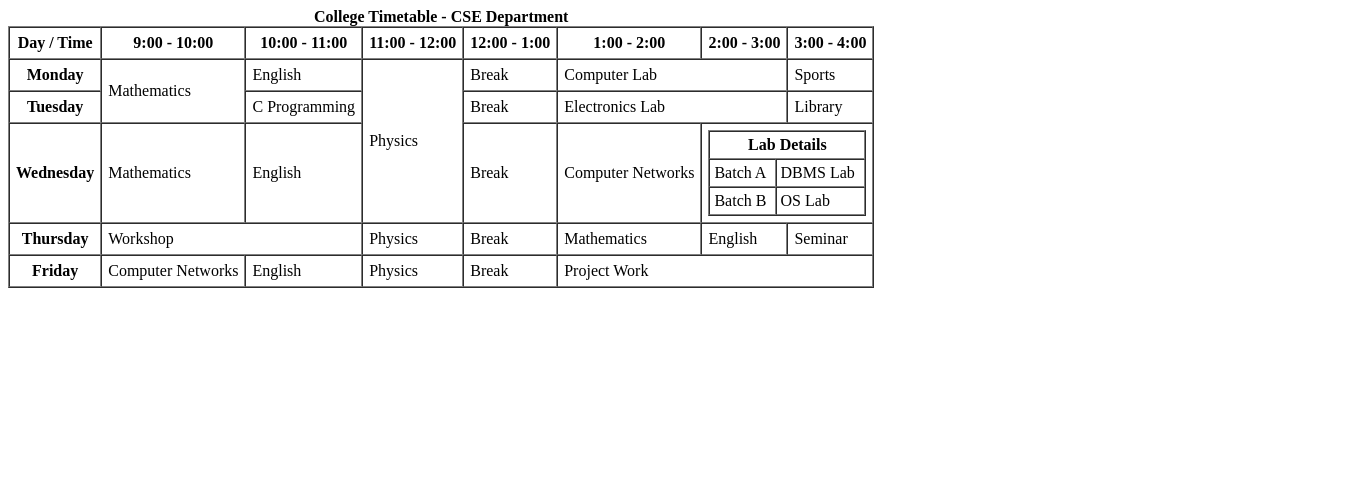
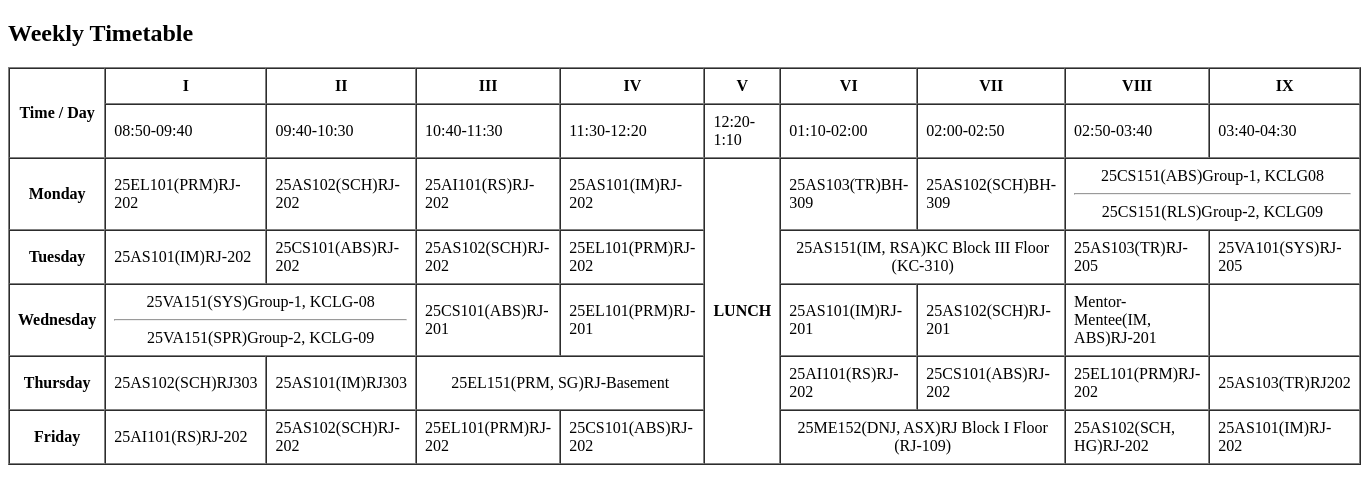
Before and after one commit to warriormvndr/WDW_0370, a plain HTML site: page index2.html in a window 1280 px wide. Shown: the whole page, 1361 px wide, since content can reach past the window. Drawn offline with Linux system fonts and the light colour scheme.

Commit message:
index3.html

```diff
--- a/index2.html
+++ b/index2.html
@@ -1,89 +1,109 @@
 <!DOCTYPE html>
 <html>
 <head>
-  <title>College Timetable</title>
+<title>Timetable</title>
 </head>
 <body>
 
-  <table border="1" cellpadding="6" cellspacing="0">
-    <caption><b>College Timetable - CSE Department</b></caption>
+<h2>Weekly Timetable</h2>
 
-    <!-- Header row -->
+<table border="1" cellpadding="8" cellspacing="0" align="center">
+
+
   <tr>
-      <th>Day / Time</th>
-      <th>9:00 - 10:00</th>
-      <th>10:00 - 11:00</th>
-      <th>11:00 - 12:00</th>
-      <th>12:00 - 1:00</th>
-      <th>1:00 - 2:00</th>
-      <th>2:00 - 3:00</th>
-      <th>3:00 - 4:00</th>
+    <th rowspan="2">Time / Day</th>
+    <th>I</th>
+    <th>II</th>
+    <th>III</th>
+    <th>IV</th>
+    <th>V</th>
+    <th>VI</th>
+    <th>VII</th>
+    <th>VIII</th>
+    <th>IX</th>
   </tr>
 
-    <!-- Monday -->
+
+  <tr>
+
+    <td>08:50-09:40</td>
+    <td>09:40-10:30</td>
+    <td>10:40-11:30</td>
+    <td>11:30-12:20</td>
+    <td>12:20-1:10</td>
+    <td>01:10-02:00</td>
+    <td>02:00-02:50</td>
+    <td>02:50-03:40</td>
+    <td>03:40-04:30</td>
+  </tr>
+
+
   <tr>
     <th>Monday</th>
-      <td rowspan="2">Mathematics</td>
-      <td>English</td>
-      <td rowspan="3">Physics</td>
-      <td>Break</td>
-      <td colspan="2">Computer Lab</td>
-      <td>Sports</td>
+    <td>25EL101(PRM)RJ-202</td>
+    <td>25AS102(SCH)RJ-202</td>
+    <td>25AI101(RS)RJ-202</td>
+    <td>25AS101(IM)RJ-202</td>
+    <td rowspan="5" align="center"><b>LUNCH</b></td>
+    <td>25AS103(TR)BH-309</td>
+    <td>25AS102(SCH)BH-309</td>
+    <td colspan="2" align="center">
+      25CS151(ABS)Group-1, KCLG08
+      <hr>
+      25CS151(RLS)Group-2, KCLG09
+    </td>
   </tr>
 
   <!-- Tuesday -->
   <tr>
     <th>Tuesday</th>
-      <td>C Programming</td>
-      <td>Break</td>
-      <td colspan="2">Electronics Lab</td>
-      <td>Library</td>
+    <td>25AS101(IM)RJ-202</td>
+    <td>25CS101(ABS)RJ-202</td>
+    <td>25AS102(SCH)RJ-202</td>
+    <td>25EL101(PRM)RJ-202</td>
+    <td colspan="2" align="center">25AS151(IM, RSA)KC Block III Floor (KC-310)</td>
+    <td>25AS103(TR)RJ-205</td>
+    <td>25VA101(SYS)RJ-205</td>
   </tr>
 
   <!-- Wednesday -->
   <tr>
     <th>Wednesday</th>
-      <td>Mathematics</td>
-      <td>English</td>
-      <td>Break</td>
-      <td>Computer Networks</td>
-      <td colspan="2">
-        <!-- Nested table -->
-        <table border="1" cellpadding="4" cellspacing="0" width="100%">
-          <tr>
-            <th colspan="2">Lab Details</th>
-          </tr>
-          <tr>
-            <td>Batch A</td>
-            <td>DBMS Lab</td>
-          </tr>
-          <tr>
-            <td>Batch B</td>
-            <td>OS Lab</td>
-          </tr>
-        </table>
+    <td colspan="2" align="center">
+      25VA151(SYS)Group-1, KCLG-08
+      <hr>
+      25VA151(SPR)Group-2, KCLG-09
     </td>
+    <td>25CS101(ABS)RJ-201</td>
+    <td>25EL101(PRM)RJ-201</td>
+    <td>25AS101(IM)RJ-201</td>
+    <td>25AS102(SCH)RJ-201</td>
+    <td>Mentor-Mentee(IM, ABS)RJ-201</td>
+    <td></td>
   </tr>
 
   <!-- Thursday -->
   <tr>
     <th>Thursday</th>
-      <td colspan="2">Workshop</td>
-      <td>Physics</td>
-      <td>Break</td>
-      <td>Mathematics</td>
-      <td>English</td>
-      <td>Seminar</td>
+    <td>25AS102(SCH)RJ303</td>
+    <td>25AS101(IM)RJ303</td>
+    <td colspan="2" align="center">25EL151(PRM, SG)RJ-Basement</td>
+    <td>25AI101(RS)RJ-202</td>
+    <td>25CS101(ABS)RJ-202</td>
+    <td>25EL101(PRM)RJ-202</td>
+    <td>25AS103(TR)RJ202</td>
   </tr>
 
   <!-- Friday -->
   <tr>
     <th>Friday</th>
-      <td>Computer Networks</td>
-      <td>English</td>
-      <td>Physics</td>
-      <td>Break</td>
-      <td colspan="3">Project Work</td>
+    <td>25AI101(RS)RJ-202</td>
+    <td>25AS102(SCH)RJ-202</td>
+    <td>25EL101(PRM)RJ-202</td>
+    <td>25CS101(ABS)RJ-202</td>
+    <td colspan="2" align="center">25ME152(DNJ, ASX)RJ Block I Floor (RJ-109)</td>
+    <td>25AS102(SCH, HG)RJ-202</td>
+    <td>25AS101(IM)RJ-202</td>
   </tr>
 
 </table>
```
Lines whose indentation alone changed are shown as unchanged.
